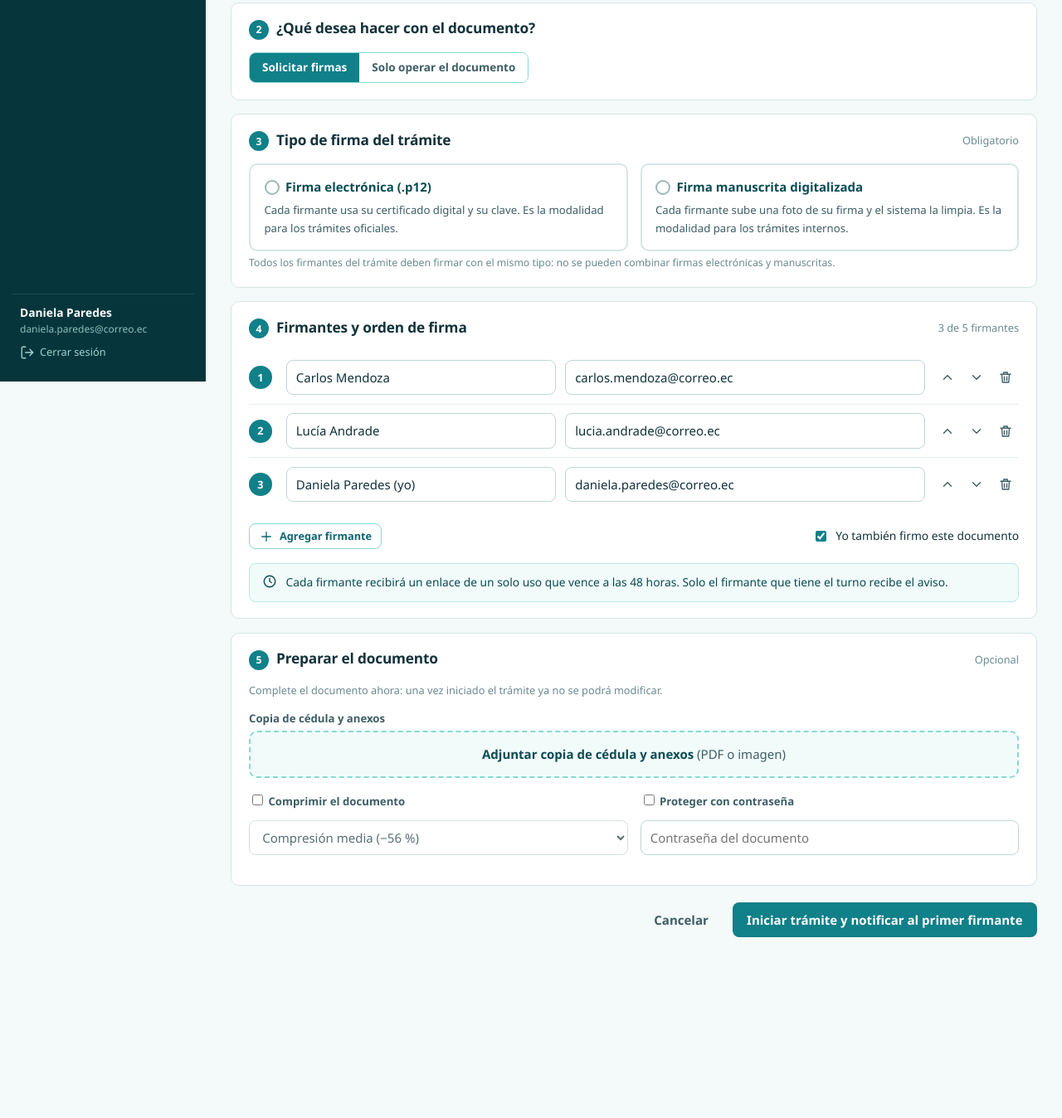
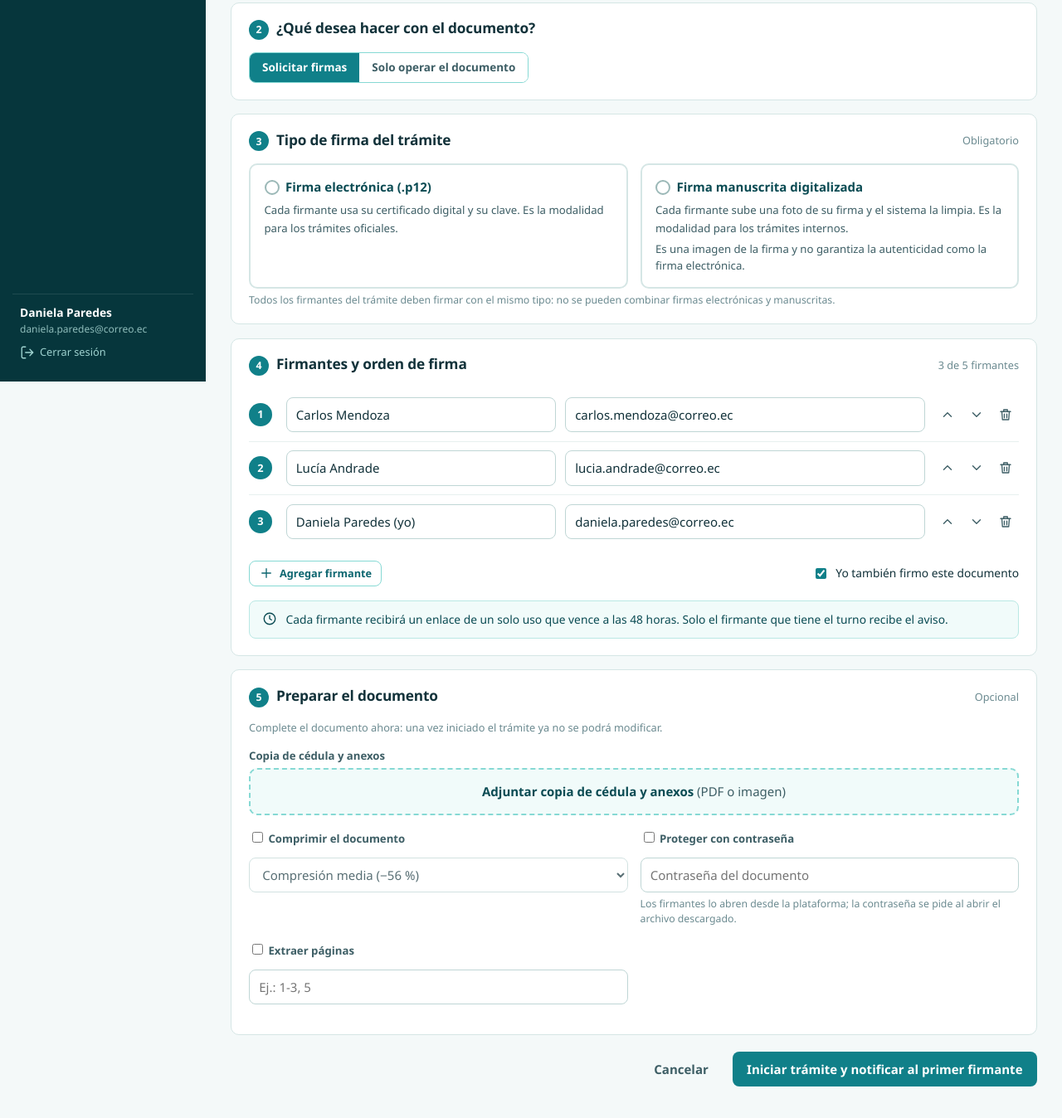
Before and after one commit to Reishel-Tipan/integrasign-prototipo, a plain HTML site: page 06-nuevo-tramite.html in a window 1280 px wide. Shown: the part 340-1688 px from the top of the page at 83% size. Before the commit the page ends 1515 px from the top, so only its background shows below. Drawn offline with Linux system fonts and the light colour scheme.

Commit message:
Preparar el documento: extraer páginas, aclaración de contraseña y nota de firma manuscrita

```diff
--- a/06-nuevo-tramite.html
+++ b/06-nuevo-tramite.html
@@ -75,6 +75,7 @@
               <span class="caja">
                 <strong><span class="marca"></span>Firma manuscrita digitalizada</strong>
                 <span class="d">Cada firmante sube una foto de su firma y el sistema la limpia. Es la modalidad para los trámites internos.</span>
+                <span class="d" style="display:block;margin-top:.35rem">Es una imagen de la firma y no garantiza la autenticidad como la firma electrónica.</span>
               </span>
             </label>
           </div>
@@ -158,6 +159,13 @@
             <div class="field">
               <label class="check"><input type="checkbox" id="chk-proteger"> <span><strong>Proteger con contraseña</strong></span></label>
               <input class="input" id="clave-doc" type="password" placeholder="Contraseña del documento" style="margin-top:.5rem" disabled>
+              <div class="hint">Los firmantes lo abren desde la plataforma; la contraseña se pide al abrir el archivo descargado.</div>
+            </div>
+          </div>
+          <div class="grid-2">
+            <div class="field">
+              <label class="check"><input type="checkbox" id="chk-extraer"> <span><strong>Extraer páginas</strong></span></label>
+              <input class="input" id="rango" type="text" placeholder="Ej.: 1-3, 5" style="margin-top:.5rem" disabled>
             </div>
           </div>
         </section>
@@ -220,7 +228,7 @@
     const n = e.target.files.length;
     document.getElementById('anexos-info').textContent = n ? n + (n === 1 ? ' archivo adjunto: ' : ' archivos adjuntos: ') + Array.from(e.target.files).map(function (f) { return f.name; }).join(', ') : '';
   });
-  [['chk-comprimir', 'nivel'], ['chk-proteger', 'clave-doc']].forEach(function (p) {
+  [['chk-comprimir', 'nivel'], ['chk-proteger', 'clave-doc'], ['chk-extraer', 'rango']].forEach(function (p) {
     document.getElementById(p[0]).addEventListener('change', function (e) { document.getElementById(p[1]).disabled = !e.target.checked; });
   });
 
```
